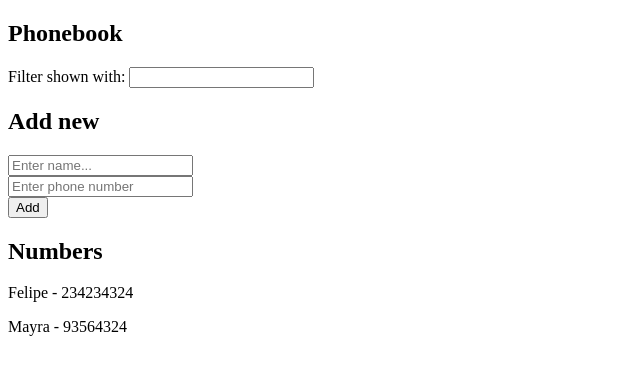
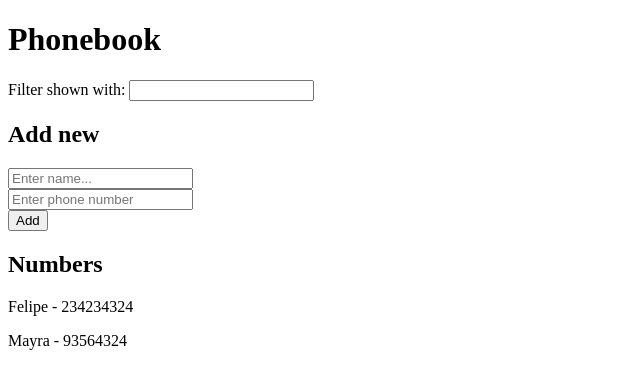
Before and after one commit to ferueda/fullstackopen2020, a React (Create React App) app in the folder part2/phonebook/: page / in a window 1280 px wide. Shown: the top 388 px of the page, without its empty margins (0-640 px from the left). Built offline with nearby package versions, Linux system fonts and the light colour scheme; the HTML template or start-up script is replaced by a standard one.

Commit message:
finished exercise 2.10

```diff
--- a/part2/phonebook/src/App.js
+++ b/part2/phonebook/src/App.js
@@ -1,15 +1,8 @@
 import React, { useState } from 'react';
-
-const Heading = ({ type, text }) => {
-  switch (type) {
-    case 'h1':
-      return <h1>{text}</h1>;
-    case 'h2':
-      return <h2>{text}</h2>;
-    case 'h3':
-      return <h3>{text}</h3>;
-  }
-};
+import Heading from './components/Heading';
+import PersonForm from './components/PersonForm';
+import Filter from './components/Filter';
+import Numbers from './components/Numbers';
 
 const App = () => {
   const [persons, setPersons] = useState([
@@ -65,41 +58,17 @@ const App = () => {
 
   return (
     <div>
-      <Heading type='h2' text='Phonebook' />
-      <label htmlFor='search'>Filter shown with: </label>
-      <input
-        type='text'
-        name='search'
-        value={newSearch}
-        onChange={handleSearchChange}
+      <Heading type='h1' text='Phonebook' />
+      <Filter newSearch={newSearch} handleSearchChange={handleSearchChange} />
+      <PersonForm
+        addPerson={addPerson}
+        newName={newName}
+        handleNameChange={handleNameChange}
+        newPhone={newPhone}
+        handlePhoneChange={handlePhoneChange}
+        displayBlock={displayBlock}
       />
-      <Heading type='h2' text='Add new' />
-      <form onSubmit={addPerson}>
-        <input
-          type='text'
-          value={newName}
-          onChange={handleNameChange}
-          placeholder='Enter name...'
-        />
-        <input
-          type='text'
-          value={newPhone}
-          onChange={handlePhoneChange}
-          style={displayBlock}
-          placeholder='Enter phone number'
-        />
-        <button style={displayBlock} type='submit'>
-          Add
-        </button>
-      </form>
-      <Heading type='h2' text='Numbers' />
-      <div>
-        {personsToShow.map(person => (
-          <p key={person.id}>
-            {person.name} - {person.phone}{' '}
-          </p>
-        ))}
-      </div>
+      <Numbers personsToShow={personsToShow} />
     </div>
   );
 };
--- /dev/null
+++ b/part2/phonebook/src/components/Filter.js
@@ -0,0 +1,17 @@
+import React from 'react';
+
+const Filter = ({ newSearch, handleSearchChange }) => {
+  return (
+    <div>
+      <label htmlFor='search'>Filter shown with: </label>
+      <input
+        type='text'
+        name='search'
+        value={newSearch}
+        onChange={handleSearchChange}
+      />
+    </div>
+  );
+};
+
+export default Filter;
--- /dev/null
+++ b/part2/phonebook/src/components/Heading.js
@@ -0,0 +1,14 @@
+import React from 'react';
+
+const Heading = ({ type, text }) => {
+  switch (type) {
+    case 'h1':
+      return <h1>{text}</h1>;
+    case 'h2':
+      return <h2>{text}</h2>;
+    case 'h3':
+      return <h3>{text}</h3>;
+  }
+};
+
+export default Heading;
--- /dev/null
+++ b/part2/phonebook/src/components/Numbers.js
@@ -0,0 +1,25 @@
+import React from 'react';
+import Heading from './Heading';
+
+const Person = ({ person }) => {
+  return (
+    <p>
+      {person.name} - {person.phone}
+    </p>
+  );
+};
+
+const Numbers = ({ personsToShow }) => {
+  return (
+    <div>
+      <Heading type='h2' text='Numbers' />
+      <div>
+        {personsToShow.map(person => (
+          <Person key={person.id} person={person} />
+        ))}
+      </div>
+    </div>
+  );
+};
+
+export default Numbers;
--- /dev/null
+++ b/part2/phonebook/src/components/PersonForm.js
@@ -0,0 +1,37 @@
+import React from 'react';
+import Heading from './Heading';
+
+const PersonForm = ({
+  addPerson,
+  newName,
+  handleNameChange,
+  newPhone,
+  handlePhoneChange,
+  displayBlock
+}) => {
+  return (
+    <div>
+      <Heading type='h2' text='Add new' />
+      <form onSubmit={addPerson}>
+        <input
+          type='text'
+          value={newName}
+          onChange={handleNameChange}
+          placeholder='Enter name...'
+        />
+        <input
+          type='text'
+          value={newPhone}
+          onChange={handlePhoneChange}
+          style={displayBlock}
+          placeholder='Enter phone number'
+        />
+        <button style={displayBlock} type='submit'>
+          Add
+        </button>
+      </form>
+    </div>
+  );
+};
+
+export default PersonForm;
```
